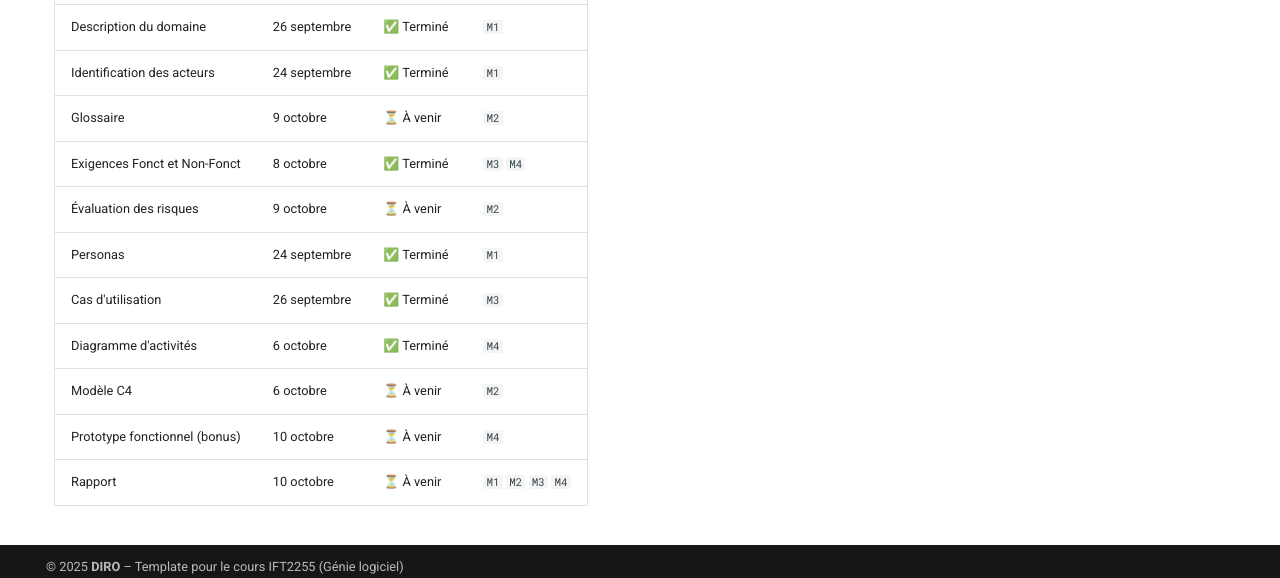
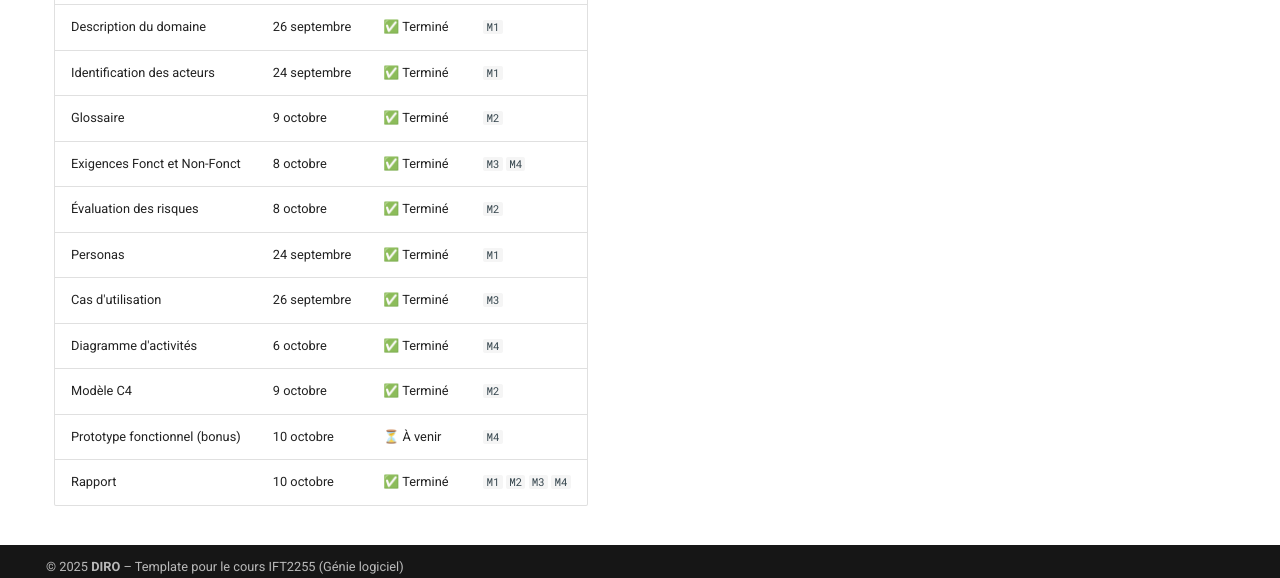
Before and after one commit to jujutheriault/IFT2255_Devoir1, an MkDocs documentation site: the page built from docs/index.md, in a window 1280 px wide and 900 px high, scrolled down 578 px. Shown: the part 249-827 px from the top of the window. Built offline with MkDocs 1.6.1 and Material for MkDocs 9.7.7, drawn with Linux system fonts in a browser that asks for light colours; comment, search, counter and statistics services are not loaded.

Commit message:
Update index.md

```diff
--- a/docs/index.md
+++ b/docs/index.md
@@ -29,12 +29,12 @@ Ce projet a pour objetif de créer une plateforme web accessible aux étudiants
 | Ouverture de projet           | 22 septembre  | ✅ Terminé  | `M1` `M3`   |
 | Description du domaine        | 26 septembre  | ✅ Terminé  | `M1`         |
 | Identification des acteurs    | 24 septembre  | ✅ Terminé  | `M1`         |
-| Glossaire                     | 9 octobre     | ⏳ À venir  | `M2`         |
+| Glossaire                     | 9 octobre     | ✅ Terminé  | `M2`         |
 | Exigences Fonct et Non-Fonct  | 8 octobre     | ✅ Terminé  | `M3` `M4`    |
-| Évaluation des risques        | 9 octobre     | ⏳ À venir  | `M2`         |
+| Évaluation des risques        | 8 octobre     | ✅ Terminé  | `M2`         |
 | Personas                      | 24 septembre  | ✅ Terminé  | `M1`         |
 | Cas d'utilisation             | 26 septembre  | ✅ Terminé  | `M3`         |
 | Diagramme d'activités         | 6 octobre     | ✅ Terminé  | `M4`         |
-| Modèle C4                     | 6 octobre     | ⏳ À venir  | `M2`         |
+| Modèle C4                     | 9 octobre     | ✅ Terminé | `M2`         |
 | Prototype fonctionnel (bonus) | 10 octobre    | ⏳ À venir  | `M4`         |
-| Rapport                       | 10 octobre    | ⏳ À venir  | `M1` `M2` `M3` `M4` |
+| Rapport                       | 10 octobre    | ✅ Terminé | `M1` `M2` `M3` `M4` |
```
